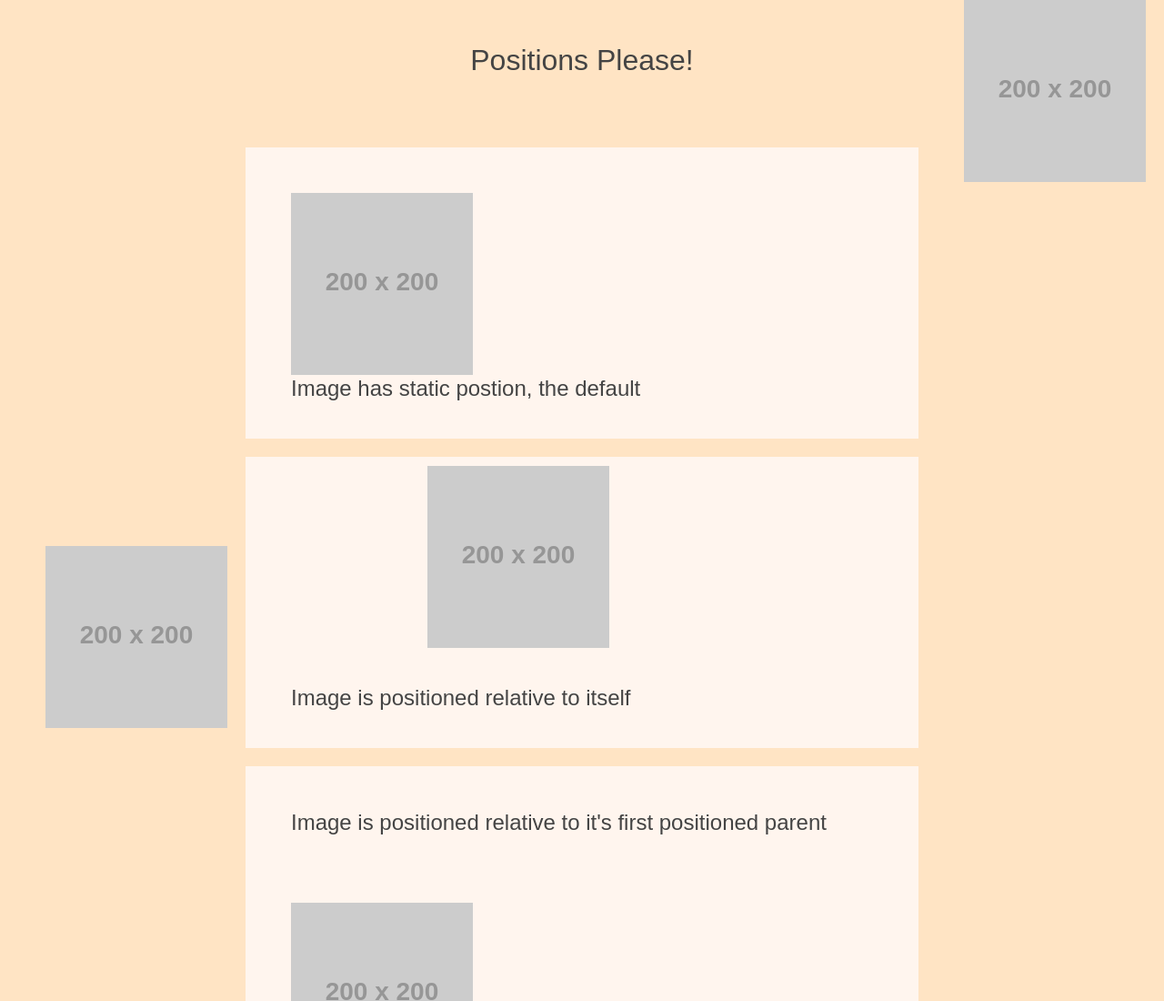
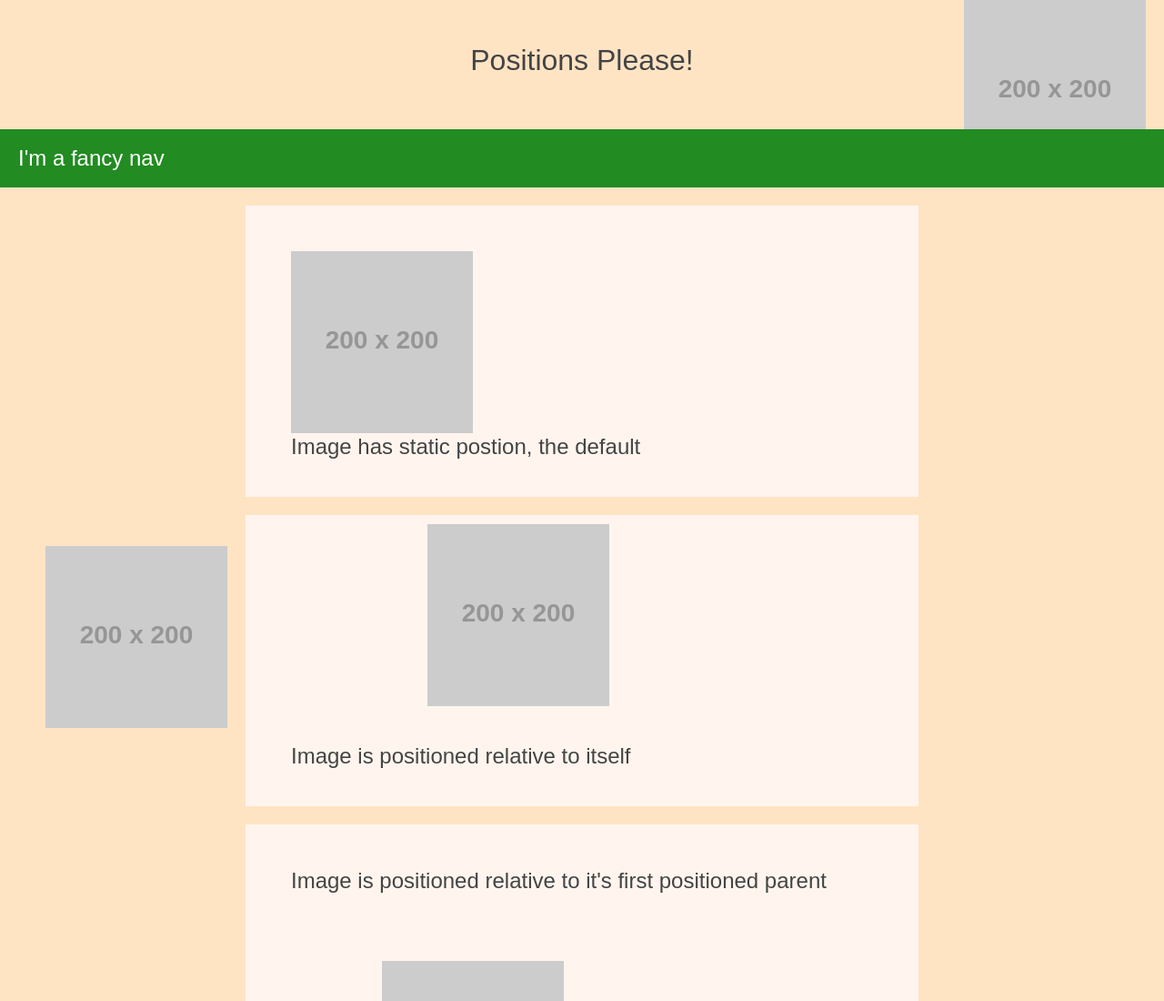
Before and after one commit to codefellows/seattle-code-201d73, a plain HTML site: page class-05/demos/positions-please/index.html in a window 1280 px wide. Shown: the top 1100 px of the page at 91% size. Drawn offline with nearby package versions, Linux system fonts and the light colour scheme; placeholder pictures from the web are drawn by us.

Commit message:
expands demos

```diff
--- a/class-05/demos/flex-or-float/css/style.css
+++ b/class-05/demos/flex-or-float/css/style.css
@@ -6,6 +6,7 @@
   -moz-box-sizing: border-box;
   box-sizing: border-box;
 }
+
 
 /* Check out the fancy imported fonts! */
 body {
--- a/class-05/demos/positions-please/index.html
+++ b/class-05/demos/positions-please/index.html
@@ -14,11 +14,18 @@
 </head>
 
 <body>
+
+
   <header>
     <h1>Positions Please!</h1>
   </header>
 
   <main>
+    <nav id="sticky">
+      <h2>
+        I'm a fancy nav
+      </h2>
+    </nav>
     <section>
       <img src="https://via.placeholder.com/200x200/ff7f7f/333333?text=static" />
       <h2>Image has static postion, the default</h2>
@@ -39,6 +46,7 @@
       <img id="fixed" src="https://via.placeholder.com/200x200/ff7f7f/333333?text=fixed" />
       <h2>Image is position fixed, where is it?</h2>
     </section>
+
   </main>
 </body>
 
--- a/class-05/demos/positions-please/style.css
+++ b/class-05/demos/positions-please/style.css
@@ -46,7 +46,7 @@ section {
 #absolute {
   position: absolute;
   top: 150px;
-  left: 50px;
+  left: 150px;
 }
 
 #fixed {
@@ -60,3 +60,16 @@ section {
   bottom: 0px;
   left: 50px;
 }
+
+#sticky {
+  position: sticky;
+  top: 0px;
+  z-index: 100;
+}
+
+nav {
+  background-color: forestgreen;
+  color: white;
+  font-size: xx-large;
+  padding: 20px;
+}
```
Also changed, not shown: class-05/demos/box-model/index.html (+4 -4 lines), class-05/demos/flex-or-float/index.html (+1 -0 lines).
